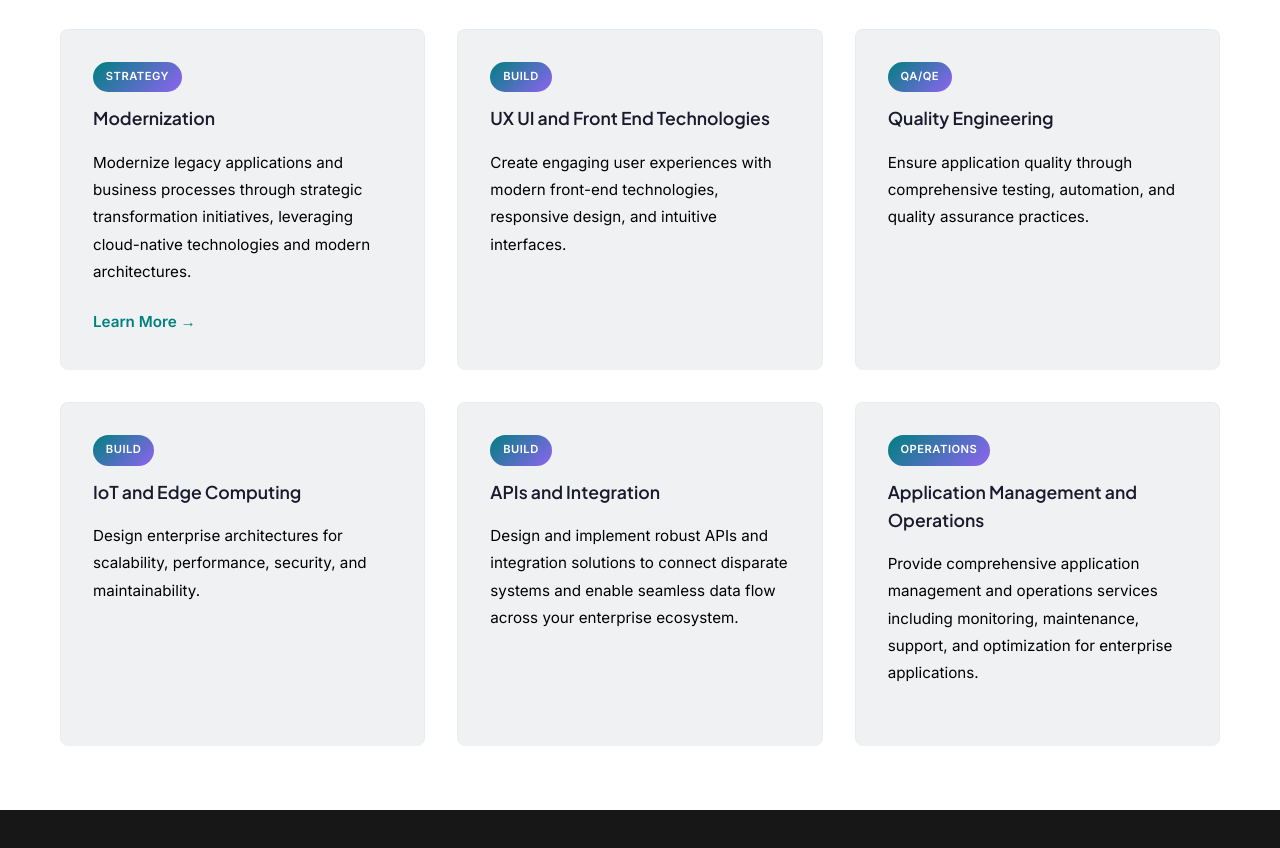
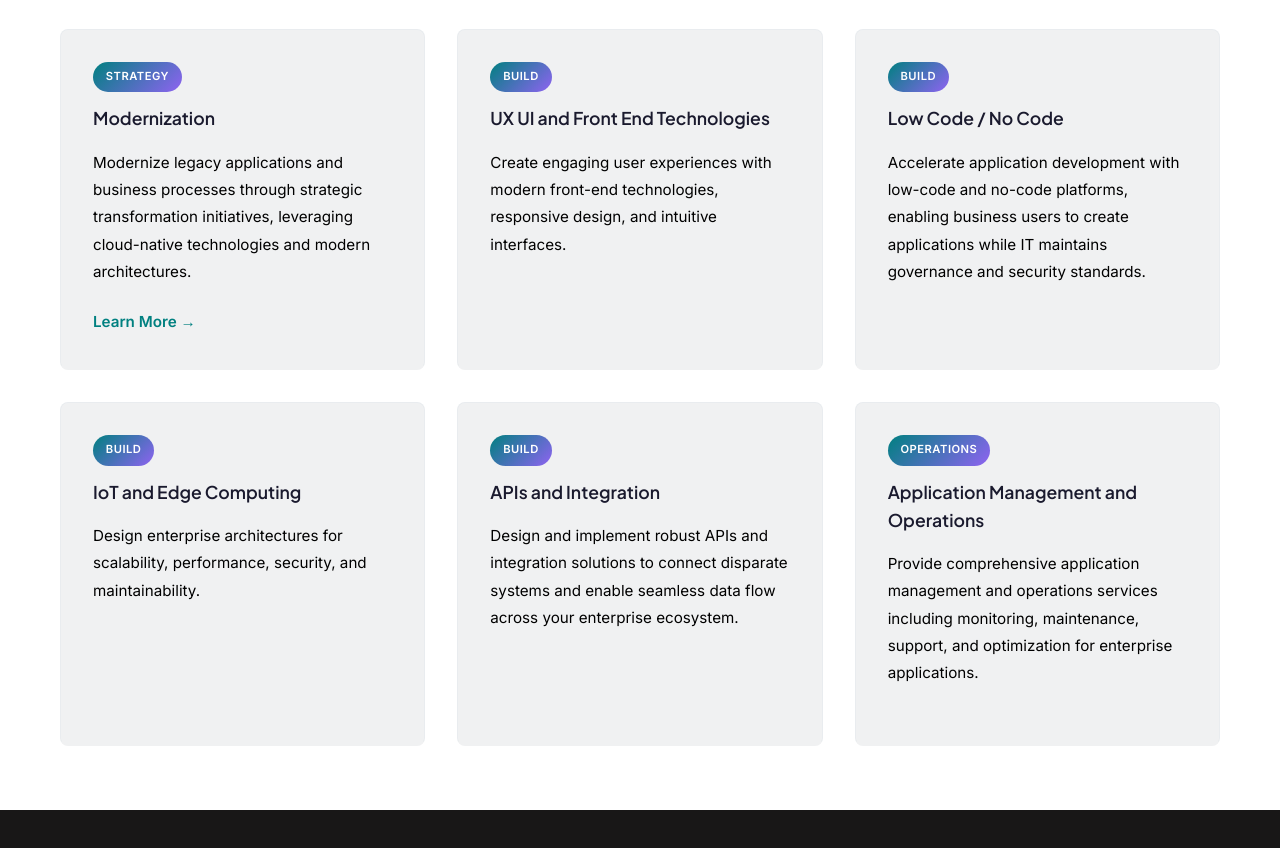
Before and after one commit to aniruddhac/VisionTomoro, a website: page application-services.html in a window 1280 px wide. Shown: the part 1904-2752 px from the top of the page. Drawn offline with Linux system fonts and the light colour scheme.

Commit message:
public / govt service deleted. banking and fintech added in menu.

```diff
--- a/application-services.html
+++ b/application-services.html
@@ -134,9 +134,9 @@
           <p>Create engaging user experiences with modern front-end technologies, responsive design, and intuitive interfaces.</p>
         </div>
         <div class="offering-card">
-          <span class="category-badge">QA/QE</span>
-          <h3>Quality Engineering</h3>
-          <p>Ensure application quality through comprehensive testing, automation, and quality assurance practices.</p>
+          <span class="category-badge">Build</span>
+          <h3>Low Code / No Code</h3>
+          <p>Accelerate application development with low-code and no-code platforms, enabling business users to create applications while IT maintains governance and security standards.</p>
         </div>
         <div class="offering-card">
           <span class="category-badge">Build</span>
--- a/nav.js
+++ b/nav.js
@@ -116,7 +116,7 @@ function loadNavigation() {
               <li><a href="#">Banking and Financial Services</a></li>
               <li><a href="#">Utilities and Energy</a></li>
               <li><a href="#">Travel and Hospitality</a></li>
-              <li><a href="#">Govt. and Public Service</a></li>
+              <li><a href="#">Banking and FinTech</a></li>
             </ul>
           </li>
           <li class="nav-item">
```
Also changed, not shown: sitemap.html (+1 -1 lines).
